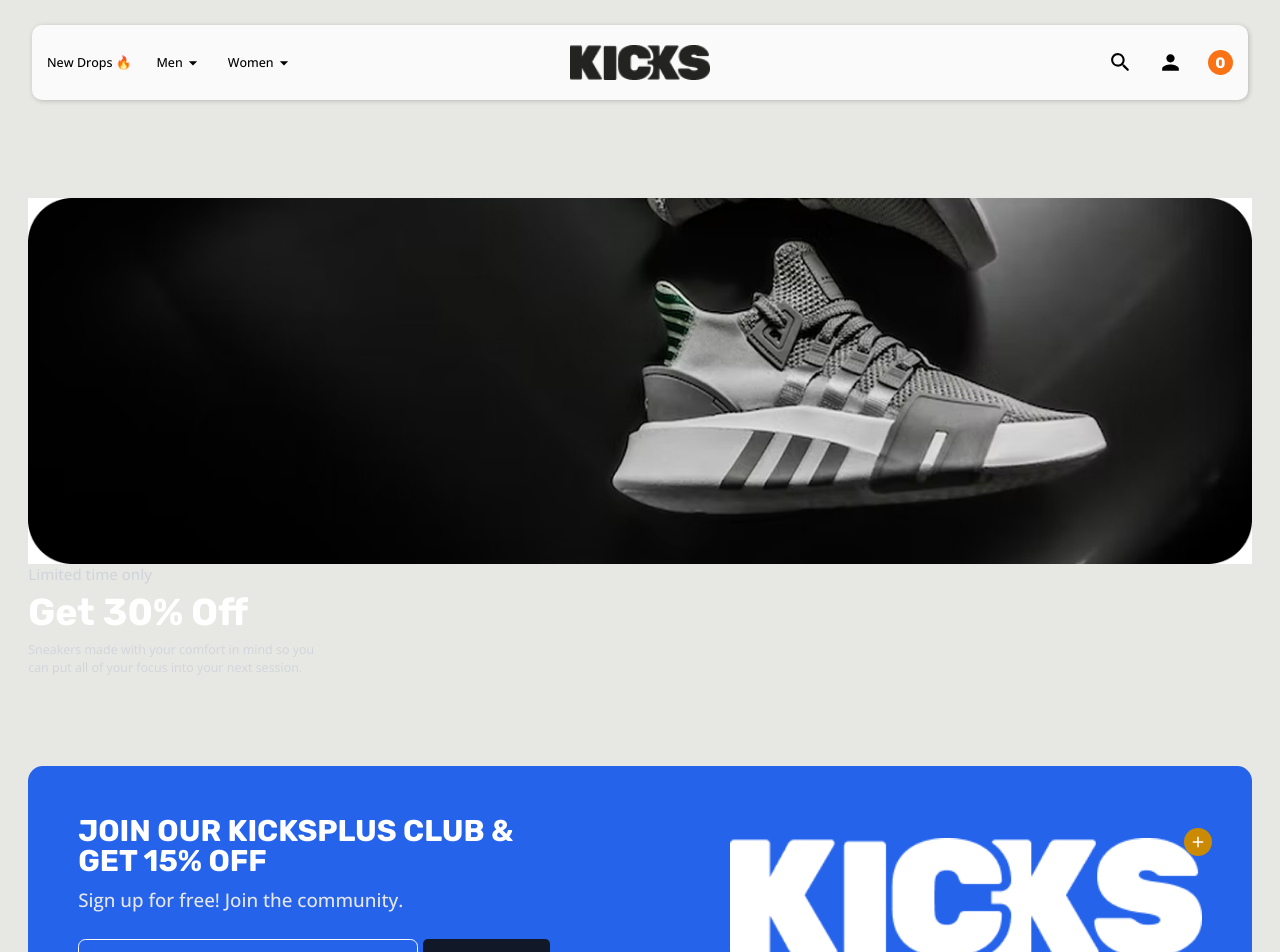
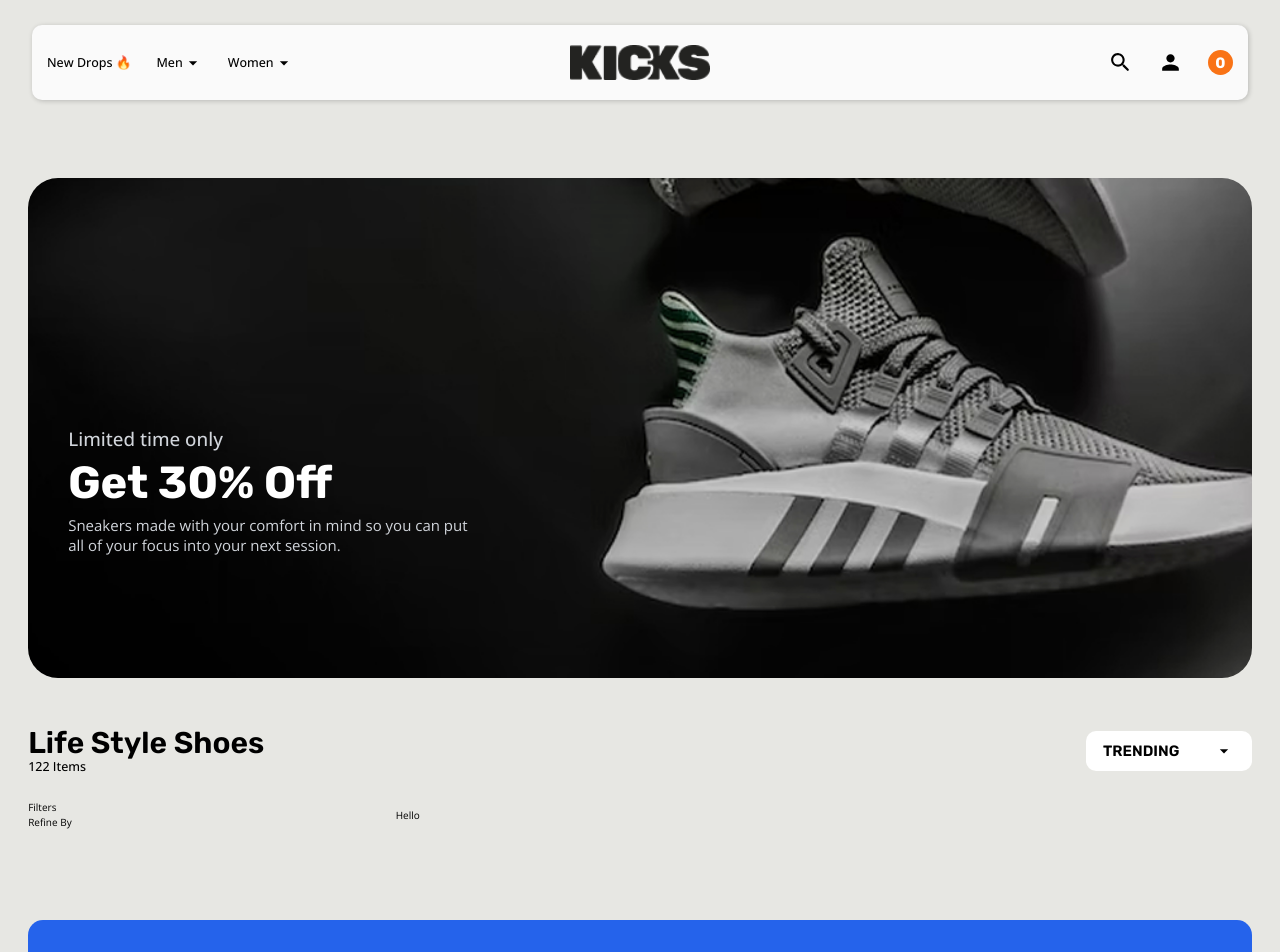
Before and after one commit to Jo-shua09/kicks-e-commerce, a React (Vite) app in the folder kicks/: page / in a window 1280 px wide. Shown: the top 952 px of the page. Built offline with nearby package versions, Linux system fonts and the light colour scheme.

Commit message:
commit 34

```diff
--- a/kicks/src/components/list/FilterLG.jsx
+++ b/kicks/src/components/list/FilterLG.jsx
@@ -1,7 +1,17 @@
 import React from "react";
 
 const FilterLG = () => {
-  return <div>FilterLG</div>;
+  return (
+    <div className="">
+      <div className="">
+        <h3 className="">filters</h3>
+        <div className="">
+          <div className="">refine by</div>
+          <div className=""></div>
+        </div>
+      </div>
+    </div>
+  );
 };
 
 export default FilterLG;
--- a/kicks/src/components/list/ProductHero.jsx
+++ b/kicks/src/components/list/ProductHero.jsx
@@ -3,13 +3,17 @@ import { images } from "../../data/ListedData";
 
 const ProductHero = () => {
   return (
-    <div className="section-two">
-      <div className="relative">
-        <img src={images.Hero} alt="product hero image" className="w-full h-full object-cover" />
-        <div className=" lg:w-1/4 sm:w-1/2 w-1/2">
-          <h4 className="text-2xl text-gray-300 font-medium normal-case mb-4">Limited time only</h4>
-          <h2 className="text-6xl text-white font-Rubik font-bold mb-4">get 30% off</h2>
-          <p className="text-xl text-gray-300 font-normal normal-case">
+    <div className="section-two !pt-0">
+      <div className="relative w-full h-full">
+        <img
+          src={images.Hero}
+          alt="product hero image"
+          className="w-full sm:brightness-90 brightness-50 sm:h-[50rem] h-[40rem] object-cover rounded-[3rem]"
+        />
+        <div className=" lg:w-1/3 sm:w-1/2 w-2/3 absolute top-1/2 sm:left-16 left-7 bottom-0">
+          <h4 className="sm:text-3xl text-2xl text-gray-300 font-medium normal-case mb-4">Limited time only</h4>
+          <h2 className="sm:text-7xl text-5xl text-white font-Rubik font-bold mb-4">get 30% off</h2>
+          <p className="sm:text-2xl text-xl text-gray-300 font-normal normal-case">
             Sneakers made with your comfort in mind so you can put all of your focus into your next session.
           </p>
         </div>
--- a/kicks/src/components/list/ProductList.jsx
+++ b/kicks/src/components/list/ProductList.jsx
@@ -1,9 +1,35 @@
+import { ArrowDropDown, Shuffle } from "@mui/icons-material";
 import React from "react";
+import FilterLG from "./FilterLG";
 
 const ProductList = () => {
   return (
-    <div className="">
-      <div className=""></div>
+    <div className="section !pt-2">
+      <div className="sm:hidden flex justify-between items-center w-full">
+        <div className="text-2xl uppercase font-Rubik font-medium bg-white rounded-2xl py-4 px-7 gap-x-14 flex items-center justify-between">
+          filter <Shuffle sx={{ fontSize: "2rem" }} />
+        </div>
+        <div className="text-2xl uppercase font-Rubik font-medium bg-white rounded-2xl py-4 px-7 gap-x-14 flex items-center justify-between">
+          trending <ArrowDropDown sx={{ fontSize: "2rem" }} />
+        </div>
+      </div>
+
+      <div className="flex items-center mt-10 justify-between w-full">
+        <div className="">
+          <h2 className="text-5xl font-Rubik font-semibold">life style shoes</h2>
+          <span className="text-xl font-medium">122 items</span>
+        </div>
+        <div className=" sm:flex hidden text-2xl uppercase font-Rubik font-semibold bg-white rounded-2xl py-4 px-7 gap-x-14 items-center justify-between">
+          trending <ArrowDropDown sx={{ fontSize: "2rem" }} />
+        </div>
+      </div>
+
+      <div className="flex items-center gap-x-10 mt-10">
+        <div className="flex-[2] sm:flex hidden">
+          <FilterLG />
+        </div>
+        <div className="flex-[5]">hello</div>
+      </div>
     </div>
   );
 };
```
